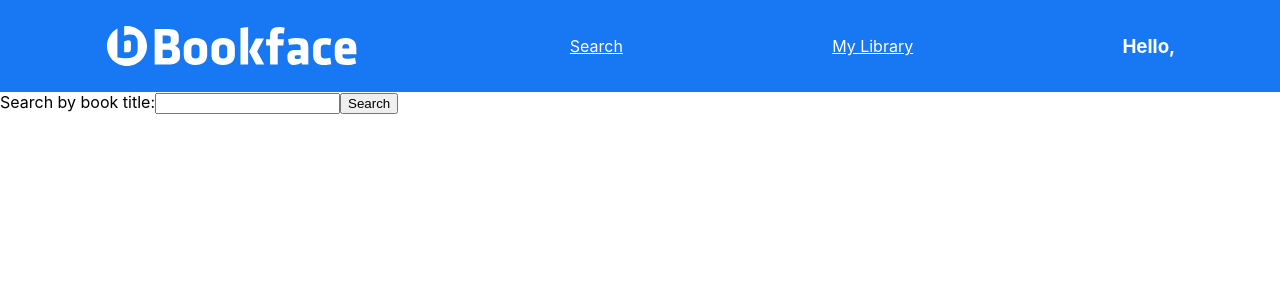
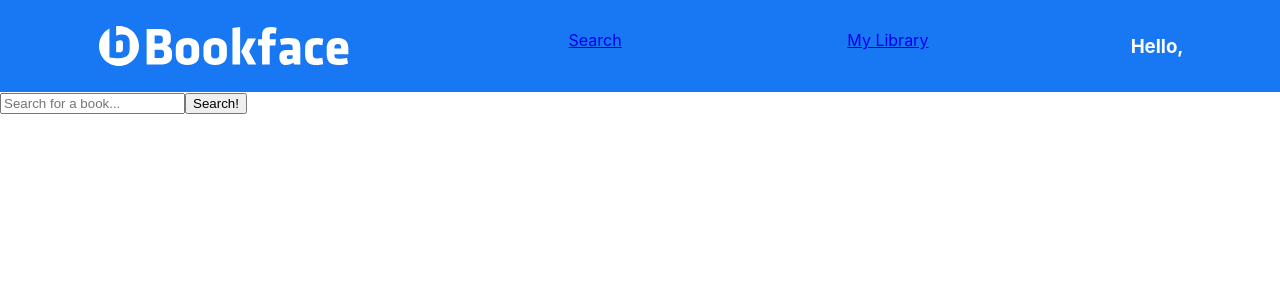
Before and after one commit to melybowden/Bookface-React, a React (Create React App) app: page /search in a window 1280 px wide. Shown: the top 300 px of the page. Built offline with nearby package versions, Linux system fonts and the light colour scheme.

Commit message:
update tiles

```diff
--- a/src/App.css
+++ b/src/App.css
@@ -89,13 +89,23 @@
 .header-link {
   color:white;
   vertical-align: bottom;
+  height: 4vh;
+  width: 100px;
+  /* background-color: aqua; */
 }
+
+/* .active {
+  height: 4vh;
+  width: 100px;
+  background-color: white;
+  color: #1877F2;
+} */
 
 .book-search {
   display: flex;
   flex-flow: row wrap;
   justify-content: space-around;
-  align-items: center;
+  align-items: top;
   vertical-align: middle;
   /* max-width; */
 }
@@ -106,12 +116,20 @@
   align-self:center;
 }
 
+.book-list:hover {
+  background-color: #1877F2;
+  color: white;
+}
+
 .book-list {
   display: flex;
   flex-flow: column;
-  padding: 4vw;
+  /* padding: 2vw; */
   text-align: center;
-  width: 10vw;
+  width: 15vw;
+  margin: 5vh;
+  border-radius: 5%;
+  background-color: aliceblue;
 }
 
 /* Hide scrollbar for Chrome, Safari and Opera */
@@ -140,7 +158,7 @@
   overflow-x: auto;
   overflow: auto;
   -webkit-overflow-scrolling: touch;
-  -ms-overflow-style: none;
+  -ms-overflow-style:auto;
   scrollbar-width: none;
   /* Firefox */
   scrollbar-color: black transparent;
@@ -157,4 +175,10 @@
   align-items: center;
   text-align: center;
   padding: 2vh;
+  border-radius: 5%;
 }
+
+.card:hover {
+  background-color: #1877F2;
+  color: white;
+}
--- a/src/Components/booktile.js
+++ b/src/Components/booktile.js
@@ -3,6 +3,8 @@ import React, {useState} from 'react'
 
 export default function Booktile(props) {
     const [shelf, setShelf] = useState('');
+
+    const [isShown, setIsShown] = useState(false);
 
     const handleSubmit = (event) => {
       event.preventDefault();
@@ -26,8 +28,25 @@ export default function Booktile(props) {
       });
   }
 
+  function showShelves() {
     return (
-        <div className="book-list">
+      <form onSubmit={handleSubmit}>
+        <label>
+          Add to shelf:
+          <select value={shelf} onChange={e => setShelf(e.target.value)}>
+            <option value="Grapefruit">Grapefruit</option>
+            <option value="Lime">Lime</option>
+            <option value="Coconut">Coconut</option>
+            <option value="Mango">Mango</option>
+          </select>
+        </label>
+        <input type="submit" value="Add to Shelf" />
+      </form>
+    )
+  }
+
+    return (
+        <div className="book-list" onMouseEnter={() => setIsShown(true)} onMouseLeave={() => setIsShown(false)}>
             <img src={props.imgURL} alt="book cover" className="book-tile"/>
             <div>
                 <b>{props.title}</b>
@@ -36,18 +55,7 @@ export default function Booktile(props) {
                 <div>ISBN-13:</div>
                 <div>{props.isbn}</div>
             </div>
-            <form onSubmit={handleSubmit}>
-              <label>
-                Add to shelf:
-                <select value={shelf} onChange={e => setShelf(e.target.value)}>
-                  <option value="Grapefruit">Grapefruit</option>
-                  <option value="Lime">Lime</option>
-                  <option value="Coconut">Coconut</option>
-                  <option value="Mango">Mango</option>
-                </select>
-              </label>
-              <input type="submit" value="Add to Shelf" />
-            </form>
+            {isShown && showShelves()}
         </div>
     )
 }
--- a/src/Components/header.js
+++ b/src/Components/header.js
@@ -1,7 +1,7 @@
 import React, { Component } from 'react'
 import logo from '../logo_white.svg'
 import text_logo from '../text_logo.svg'
-import { Link } from 'react-router-dom'
+import { NavLink } from 'react-router-dom'
 
 export default class Header extends Component {
     constructor(props) {
@@ -23,8 +23,8 @@ export default class Header extends Component {
                   <img src={logo} alt="logo" height={40} width={40} />
                   <img src={text_logo} alt="Bookface" height={40}/>
                   </div>
-                  <div><Link to="/search" className="header-link">Search</Link></div>
-                  <div><Link to="/library" className="header-link">My Library</Link></div>
+                  <div activeClassName="active" className="header-link"><NavLink to="/search">Search</NavLink></div>
+                  <div activeClassName="active" className="header-link"><NavLink to="/library">My Library</NavLink></div>
                   <h3 style={{color:'white'}}>Hello, {this.props.user}</h3>
                 </div>
             </div>
--- a/src/Components/search.js
+++ b/src/Components/search.js
@@ -29,7 +29,7 @@ export default class Search extends Component {
         .then(res =>
           // console.log(res.data.items),
           this.setState({searchRes: res.data.items})
-
+          // TODO: more error checking for when properties don't exist in Google API results
           // year: publishedDate YYYY-MM-DD
           // ISBN: industryIdentifiers[1].identifier ([0] is ISBN 10 not ISBN 13)
         );
@@ -46,17 +46,13 @@ export default class Search extends Component {
 
       render() {
         return (
-          <div>
+          <div style={{overflow:'hidden'}}>
             <Header user={this.props.match.params.user}/>
-            <form onSubmit={this.handleSubmit}>
-              <label>
-                Search by book title:
-                <input type="text" name="keyword" value={this.state.keyword} onChange={this.handleChange} />
-              </label>
-              <input type="submit" value="Search" />
+            <form onSubmit={this.handleSubmit} >
+              <input type="text" name="keyword" value={this.state.keyword} placeholder="Search for a book..." onChange={this.handleChange} />
+              <input type="submit" value="Search!" />
             </form>
             <div className="book-search">
-            {/* book.volumeInfo.industryIdentifiers[1].identifier */}
             {this.state.searchRes.map(book =>
               <Booktile key={this.getIdentifier(book.volumeInfo.industryIdentifiers)}
               title={book.volumeInfo.title}
```
